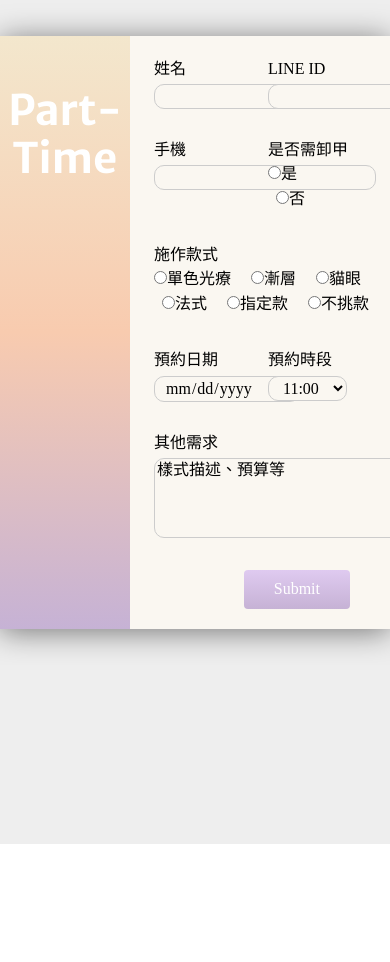
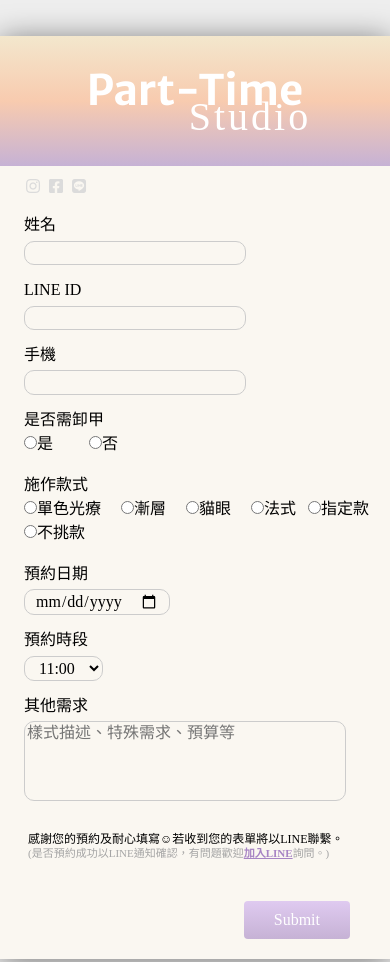
Before and after one commit to cady-chou/from-part-time, a plain HTML site: page index.html in a window 390 px wide. Shown: the top 962 px of the page. Before the commit the page ends 844 px from the top, so only its background shows below. Drawn offline with Linux system fonts and the light colour scheme; a web font is replaced by a local one.

Commit message:
second-commit

```diff
--- a/css/style.css
+++ b/css/style.css
@@ -10,6 +10,11 @@
     body,
     html {
         font-family: 微軟正黑體;
+    }
+
+    a {
+        color: #a784c4;
+        font-weight: 600;
     }
 
     .wrapper {
@@ -37,6 +42,10 @@
 
     .u-text-right {
         text-align: right !important;
+    }
+
+    .u-mt-12 {
+        margin-top: 12px !important;
     }
 
     .u-mt-16 {
@@ -148,18 +157,21 @@
         padding-left: 128px
     }
 
-        .massage {}
+    .end-massage {
+        font-size: 12px;
+        text-align: left;
+    }
+
+    span {
+        font-size: 11px;
+        color: rgb(165, 165, 165);
+    }
     /* ------------------- */
     /* Layout */
     /* ------------------- */
 
     .main {
         overflow: hidden;
-        }
-
-        .row {
-            display: flex;
-            flex-flow: row;
     }
 
     .col-1-1 {
@@ -176,6 +188,14 @@
 
     .col-2-3 {
         width: 66.6666667%;
+    }
+
+    .col-1-5 {
+        width: 20%;
+    }
+
+    .col-4-5 {
+        width: 80%;
     }
     /* ------------------- */
     /* Components */
@@ -205,7 +225,7 @@
     }
 
     input.btn:focus {
-            outline: 0;
+        /* outline: 0; */
     }
 
     .btn.btn--primary {
@@ -214,71 +234,38 @@
     /* Form */
 
     .form input[type="text"],
-        .form input[type="password"],
-        .form input[type="email"],
-        .form input[type="url"],
     .form input[type="date"],
-        .form input[type="month"],
     .form input[type="time"],
-        .form input[type="datetime"],
-        .form input[type="datetime-local"],
-        .form input[type="week"],
-        .form input[type="number"],
-        .form input[type="search"],
     .form input[type="tel"],
-        .form input[type="color"],
     .form select,
     .form textarea {
-            padding: 8px 8px;
-            display: inline-block;
-            border: 1px solid #ccc;
-            background-color: #fff;
-            border-radius: 4px;
-            vertical-align: middle;
-            box-sizing: border-box;
-            width: 100%;
-            color: #666;
+        background-color: #faf7f1;
+        border: 0.5px solid;
+        border-color: rgb(204, 204, 204);
+        border-radius: 10px;
+    }
+
+    .form input[type="text"],
+    .form input[type="date"],
+    .form input[type="time"],
+    .form input[type="tel"],
+    .form select {
+        padding: 2px 10px;
+    }
+
+    .form textarea {
+        width: 90%;
+        resize: none;
     }
 
     .form input[type="text"]:focus,
-        .form input[type="password"]:focus,
-        .form input[type="email"]:focus,
-        .form input[type="url"]:focus,
     .form input[type="date"]:focus,
-        .form input[type="month"]:focus,
     .form input[type="time"]:focus,
-        .form input[type="datetime"]:focus,
-        .form input[type="datetime-local"]:focus,
-        .form input[type="week"]:focus,
-        .form input[type="number"]:focus,
-        .form input[type="search"]:focus,
     .form input[type="tel"]:focus,
-        .form input[type="color"]:focus,
     .form select:focus,
     .form textarea:focus {
         outline: 0;
-            border-color: #00ffff;
-        }
-
-        .form .input-container {
-            margin-top: 32px;
-        }
-
-        .form .label-text {
-            position: absolute;
-            top: 0px;
-            left: 0px;
-            padding: 8px 12px;
-            color: #aaaaaa;
-            pointer-events: none;
-            transition: all 0.3s;
-        }
-
-        .form .label-text.is-active {
-            color: #00ffff;
-            font-size: 12px;
-            font-weight: 600;
-            transform: translate(-8px, -26px);
+        border: 1px solid #c6b2d5;
     }
     /* ------------------- */
     /* Custom */
@@ -294,25 +281,75 @@
         /* W3C, IE 10+/ Edge, Firefox 16+, Chrome 26+, Opera 12+, Safari 7+ */
     }
 
-        input,
-        select,
-        textarea {
-            background-color: #faf7f1;
-            border: 0.5px solid;
+    .fab {
+        display: inline-block;
+        font-size: 16px;
+        color: #dbdbdb;
+        margin: 12px 5px 0px 0px;
     }
 
-        textarea {
-            resize: none;
+    .fa-instagram {
+        margin-left: 26px;
     }
 
-        input,
-        textarea,
-        select {
-            border-color: rgb(204, 204, 204);
-            border-radius: 10px;
+    .fab:hover {
+        color: #c6b2d5;
     }
 
-        input,
-        select {
-            padding: 2px 10px;
+    .from-sm-bg {
+        background: #f3e7cd;
+        /* fallback for old browsers */
+        background: -webkit-linear-gradient(to top, #c6b2d5, #f8cbaf, #f3e7cd);
+        /* Chrome 10-25, Safari 5.1-6 */
+        background: linear-gradient(to top, #c6b2d5, #f8cbaf, #f3e7cd);
+        /* W3C, IE 10+/ Edge, Firefox 16+, Chrome 26+, Opera 12+, Safari 7+ */
+        display: none;
     }
+
+    @media (min-width:768px) {
+        .row {
+            display: flex;
+            flex-flow: row;
+        }
+    }
+
+    @media (max-width:768px) {
+        .col-1-3 {
+            display: none;
+        }
+        .col-2-3 {
+            width: 100%;
+        }
+        .col-1-2 {
+            width: 100%;
+        }
+        .from-sm-bg {
+            height: 130px;
+            display: block;
+        }
+        .heading-primary {
+            padding-top: 30px;
+        }
+        .heading-second {
+            padding-left: 110px;
+            text-align: center;
+        }
+        .md-pl-24 {
+            padding-left: 24px !important;
+        }
+        .md-mt-0 {
+            margin-top: 0px !important;
+        }
+    }
+
+    @media (max-width:425px) {
+        .sm-pl-0 {
+            padding-left: 0px !important;
+        }
+    }
+
+    @media (max-width:375px) {
+        .xs-pl-24 {
+            padding-left: 24px !important;
+        }
+    }
--- a/index.html
+++ b/index.html
@@ -9,6 +9,7 @@
     <link rel="stylesheet" href="./css/style.css">
     <link href="https://fonts.googleapis.com/css2?family=Londrina+Outline&family=Merriweather+Sans:ital,wght@0,700;0,800;1,700&display=swap" rel="stylesheet">
     <link href="https://fonts.googleapis.com/css2?family=Londrina+Outline&display=swap" rel="stylesheet">
+    <link rel="stylesheet" href="https://cdnjs.cloudflare.com/ajax/libs/font-awesome/5.8.2/css/all.min.css" integrity="sha512-rqQltXRuHxtPWhktpAZxLHUVJ3Eombn3hvk9PHjV/N5DMUYnzKPC1i3ub0mEXgFzsaZNeJcoE0YHq0j/GFsdGg==" crossorigin="anonymous" />
 </head>
 
 <body>
@@ -20,48 +21,62 @@
                         <div class="form-bg">
                             <h6 class="heading-primary">Part-Time</h6>
                             <h4 class="heading-second">Studio</h4>
-                            <!-- <p class="massage">price</p> -->
                         </div>
                     </div>
                     <div class="col-2-3 bg-color--primary">
-                        <div class="row u-mt-16">
+                        <div class="from-sm-bg">
+                            <h6 class="heading-primary">Part-Time</h6>
+                            <h4 class="heading-second">Studio</h4>
+                        </div>
+                        <form action="" class="form">
+
+                            <div class="icon">
+                                <a href="https://www.instagram.com/part_time.studio/?hl=zh-tw" target="_blank" title="嘿 先來看一下美甲作品吧 : )">
+                                    <i class="fab fa-instagram"></i></a>
+                                <a href="https://www.facebook.com/part_timestudio-102724984554650" target="_blank" title="粉絲專頁">
+                                    <i class="fab fa-facebook-square"></i></a>
+                                <a href="https://lin.ee/8gitoDb" target="_blank" title="加入LINE好友享最新優惠及資訊">
+                                    <i class="fab fa-line"></i></a>
+                            </div>
+
+                            <div class="row u-mt-12">
                                 <div class="col-1-2 u-padding-8 u-pl-24">
                                     <label for="name">姓名</label><br>
                                     <input id="name" type="text">
                                 </div>
-                            <div class="col-1-2 u-padding-8">
+                                <div class="col-1-2 u-padding-8 md-pl-24">
                                     <label for="lineID">LINE ID</label><br>
                                     <input id="lineID" type="text">
                                 </div>
                             </div>
-                        <div class="row u-mt-16">
+                            <div class="row u-mt-16 md-mt-0">
                                 <div class="col-1-2 u-padding-8 u-pl-24">
                                     <label for="phone">手機</label><br>
-                                <input id="phone" type="text">
+                                    <input id="phone" type="tel">
                                 </div>
-                            <div class="col-1-2 u-padding-8">
+                                <div class="col-1-2 u-padding-8 md-pl-24">
                                     <p>是否需卸甲</p>
                                     <label class="u-pr-24" for="yes"><input id="yes" name="remove" type="radio">是</label>
                                     <label class="u-pl-8 u-pr-24" for="no"><input id="no" name="remove" type="radio">否</label>
                                 </div>
                             </div>
-                        <div class="row u-mt-16">
+                            <div class="row u-mt-16 md-mt-0">
                                 <div class="col-1-1 u-padding-8 u-pl-24">
                                     <p>施作款式</p>
                                     <label class="u-pr-8" for="style1"><input id="style1" name="style" type="radio">單色光療</label>
                                     <label class="u-pr-8 u-pl-8" for="style2"><input id="style2" name="style" type="radio">漸層</label>
                                     <label class="u-pr-8 u-pl-8" for="style3"><input id="style3" name="style" type="radio">貓眼</label>
                                     <label class="u-pr-8 u-pl-8" for="style4"><input id="style4" name="style" type="radio">法式</label>
-                                <label class="u-pr-8 u-pl-8" for="style5"><input id="style5" name="style" type="radio">指定款</label>
-                                <label class="u-pr-8 u-pl-8" for="style6"><input id="style6" name="style" type="radio">不挑款</label>
+                                    <label class="u-pr-8 u-pl-8 sm-pl-0" for="style5"><input id="style5" name="style" type="radio">指定款</label>
+                                    <label class="u-pr-8 u-pl-8 sm-pl-0 xs-pl-24" for="style6"><input id="style6" name="style" type="radio">不挑款</label>
                                 </div>
                             </div>
-                        <div class="row u-mt-16">
+                            <div class="row u-mt-16 md-mt-0">
                                 <div class="col-1-2 u-padding-8 u-pl-24">
                                     <label for="date">預約日期</label><br>
                                     <input id="date" type="date">
                                 </div>
-                            <div class="col-1-2 u-padding-8">
+                                <div class="col-1-2 u-padding-8 md-pl-24">
                                     <label for="time">預約時段</label><br>
                                     <select name="time" id="time">
                                         <option value="">11:00</option>
@@ -70,16 +85,23 @@
                                     </select>
                                 </div>
                             </div>
-                        <div class="row u-mt-16">
+                            <div class="row u-mt-16 md-mt-0">
                                 <div class="col-1-1 u-padding-8 u-pl-24">
                                     <label for="remarks">其他需求</label><br>
-                                <textarea name="" id="remarks" cols="57" rows="4">樣式描述、預算等</textarea>
+                                    <textarea name="" id="remarks" cols="" rows="4" placeholder="樣式描述、特殊需求、預算等"></textarea>
                                 </div>
                             </div>
                             <div class="row u-text-right">
-                            <div class="col-1-1"><input type="submit" class="btn btn--primary u-margin-20 u-mr-40"></div>
+                                <div class="col-5-6 end-massage  u-margin-20 u-pl-8">感謝您的預約及耐心填寫☺若收到您的表單將以LINE聯繫。<br>
+                                    <span>
+                                        (是否預約成功以LINE通知確認，有問題歡迎<a href="https://lin.ee/8gitoDb" src="https://scdn.line-apps.com/n/line_add_friends/btn/zh-Hant.png">加入LINE</a>詢問。)
+                                    </span>
                                 </div>
+                                <div class="col-1-6"><input type="submit" class="btn btn--primary u-margin-20 u-mr-40"></div>
                             </div>
+                        </form>
+                    </div>
+
                 </div>
             </div>
         </div>
```
Lines whose indentation alone changed are shown as unchanged.
